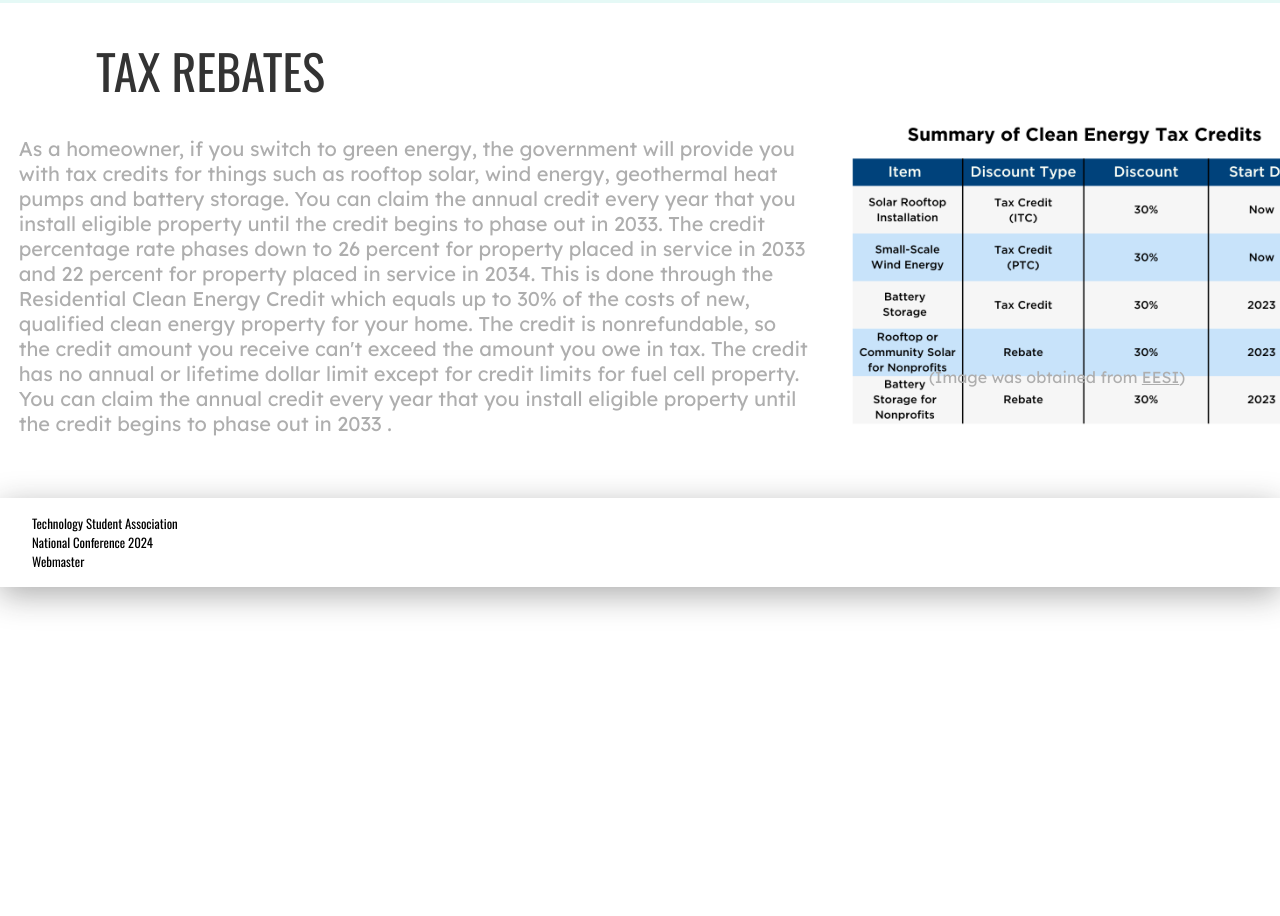
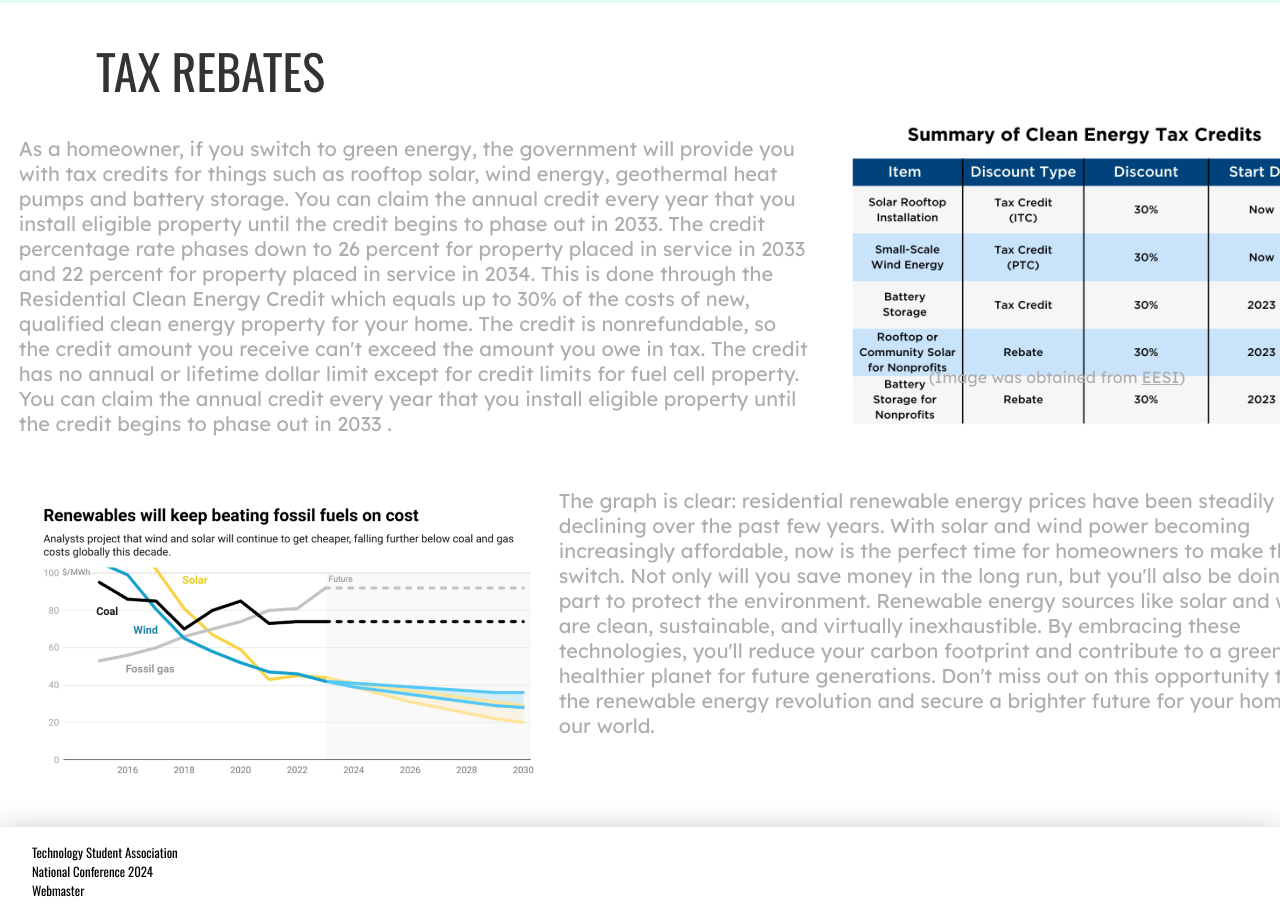
Before and after one commit to Srikark-17/greenwise, a React app: page /costs in a window 1280 px wide. Shown: the part 868-1784 px from the top of the page. Before the commit the page ends 1455 px from the top, so only its background shows below. Built offline with nearby package versions, Linux system fonts and the light colour scheme.

Commit message:
add graph for renewable prices

```diff
--- a/src/Costs/Costs.css
+++ b/src/Costs/Costs.css
@@ -139,6 +139,30 @@
   text-decoration: underline;
 }
 
+.fourthContainerCosts{
+  display: flex;
+  width: 100vw;
+  box-sizing: border-box;
+  display: grid;
+  align-items: right;
+  grid-template-columns: 1fr 1fr 1fr;
+  column-gap: 5px;
+  flex-direction: column;
+  text-align: left;
+  justify-content: center;
+  padding-bottom: 2rem;
+  padding-left: 6rem;
+  margin-top:-10px;
+}
+
+.fourthDescription {
+  text-align:left;
+  font-size: 1.25rem;
+  font-family: "Lexend", "sans-serif";
+  color: #aeaeae;
+  width: 62vw;
+}
+
 @media only screen and (max-width: 767px) {
   .firstContainerCosts {
     overflow: hidden;
--- a/src/Costs/Costs.js
+++ b/src/Costs/Costs.js
@@ -3,6 +3,7 @@ import "./Costs.css";
 import Header from "../components/Header/Header";
 import Footer from "../components/Footer/Footer";
 import table from "./summarycleanImage.png";
+import graph from "../assets/final_installation.jpeg"
 
 const Costs = () => {
   return (
@@ -58,6 +59,10 @@ const Costs = () => {
             </span>
           </div>
         </div>
+        <div className="fourthContainerCosts">
+        <img className="wrap" src={graph} alt="graph" width="525px" />
+        <span class="fourthDescription"> The graph is clear: residential renewable energy prices have been steadily declining over the past few years. With solar and wind power becoming increasingly affordable, now is the perfect time for homeowners to make the switch. Not only will you save money in the long run, but you'll also be doing your part to protect the environment. Renewable energy sources like solar and wind are clean, sustainable, and virtually inexhaustible. By embracing these technologies, you'll reduce your carbon footprint and contribute to a greener, healthier planet for future generations. Don't miss out on this opportunity to join the renewable energy revolution and secure a brighter future for your home and our world.</span>
+          </div>
       </div>
       <Footer />
     </>
```
Also changed, not shown: src/assets/final_installation.jpeg (added).
